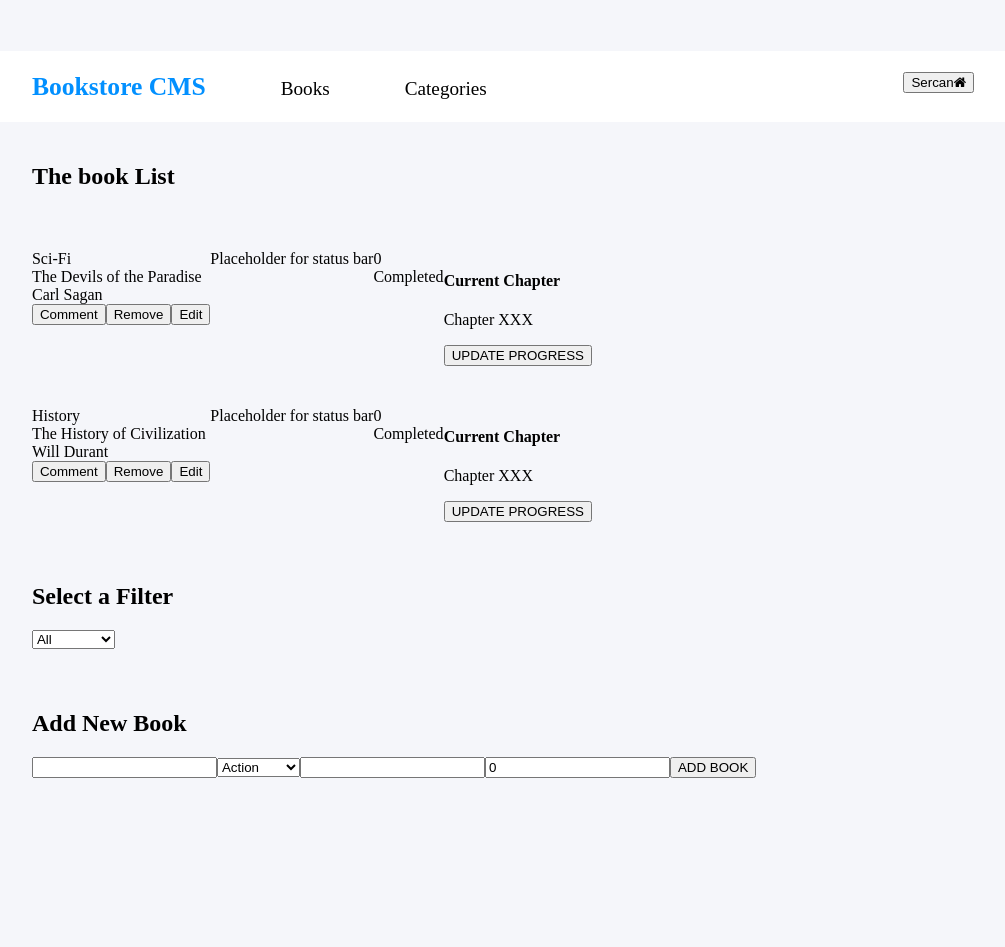
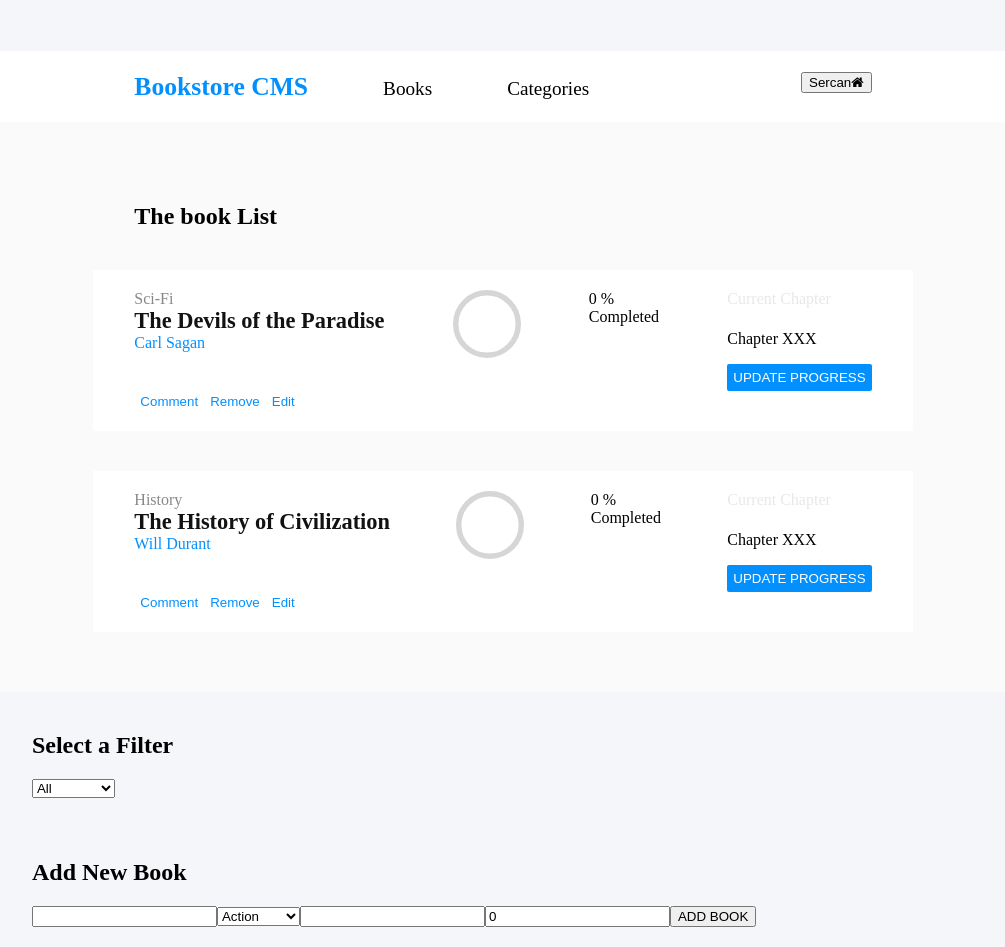
Before and after one commit to eypsrcnuygr/bookstore, a React (Create React App) app: page / in a window 1280 px wide. Shown: the whole page, without its empty margins (137-1142 px from the left). Before the commit the page ends 800 px from the top, so only its background shows below. Built offline with nearby package versions, Linux system fonts and the light colour scheme.

Commit message:
Style BookList

```diff
--- a/package.json
+++ b/package.json
@@ -19,6 +19,7 @@
     "font-awesome": "^4.7.0",
     "prop-types": "^15.7.2",
     "react": "^17.0.1",
+    "react-circular-progressbar": "^2.0.3",
     "react-dom": "^17.0.1",
     "react-redux": "^7.2.2",
     "react-scripts": "4.0.1",
--- a/src/App.css
+++ b/src/App.css
@@ -1,5 +1,10 @@
 body {
   background-color: white;
+  margin: 0 0;
+  background-color: #f5f6fa;
+}
+
+#root {
   margin: 0 10%;
   background-color: #f5f6fa;
 }
@@ -7,7 +12,7 @@ body {
 nav {
   margin-top: 5%;
   background-color: white;
-  padding: 2% 4%;
+  padding: 2% 14%;
 }
 
 a {
@@ -35,3 +40,67 @@ a {
 .btn {
   float: right;
 }
+
+.blue {
+  color: #0290ff;
+}
+
+.no-border {
+  border: none;
+  background-color: white;
+}
+
+#button-holder {
+  margin-top: 40px;
+}
+
+#book-title {
+  color: #121212;
+  font-size: 1.4rem;
+  font-weight: 800;
+}
+
+#book-category {
+  color:#888888;
+}
+
+.book-container {
+  background-color: white;
+  margin-bottom: 40px;
+  margin-left: 10%;
+  margin-right: 10%;
+  justify-content: space-between;
+}
+
+.book-container-container {
+  margin: 0 0;
+  background-color: #fafafa;
+  padding-top: 40px;
+  padding-bottom: 20px;
+}
+
+#book-list-heading {
+  padding-left: 14%;
+}
+
+.circular {
+  height: 68px;
+  width: 68px;
+}
+
+h4 {
+  margin-top: 0;
+  color: #e8e8e8;
+  font-weight: 400;
+}
+
+#update-button {
+  border: none;
+  background-color: #0290ff;
+  padding-top: 6px;
+  padding-bottom: 6px;
+  padding-right: 6px;
+  padding-left: 6px;
+  border-radius: 2px;
+  color: white;
+}
--- a/src/components/book.js
+++ b/src/components/book.js
@@ -1,47 +1,52 @@
 import React from 'react';
 import '../App.css';
+import { CircularProgressbar } from 'react-circular-progressbar';
+import 'react-circular-progressbar/dist/styles.css';
 
 const book = props => {
   const bookObjForBook = props.bookObj.bookObj;
   let i = 0;
 
   return (
-    <>
+    <div className="book-container-container">
       <h2 id="book-list-heading">The book List</h2>
 
       {bookObjForBook.filter(element => (!props.selectedFilter || props.selectedFilter === 'All' ? element : element.category === props.selectedFilter)).map(book => {
         i += 1;
         return (
-          <div key={i} className="flex">
+          <div key={i}>
+            <div className="flex book-container">
               <div>
-              <div>{book.category}</div>
-              <div>{book.title}</div>
-              <div>{book.author}</div>
-              <div>
-                <button type="button">Comment</button>
-                <button onClick={() => props.handleRemove(book)} type="button">Remove</button>
-                <button type="button">Edit</button>
+                <div id="book-category">{book.category}</div>
+                <div id="book-title">{book.title}</div>
+                <div className="blue">{book.author}</div>
+                <div id="button-holder">
+                  <button className="blue no-border" type="button">Comment</button>
+                  <button onClick={() => props.handleRemove(book)} className="blue no-border" type="button">Remove</button>
+                  <button className="blue no-border" type="button">Edit</button>
                 </div>
               </div>
-            <div>
-              Placeholder for status bar
+              <div className="Oval-2">
+                <CircularProgressbar value={book.read} className="circular" />
               </div>
               <div>
-              {book.read}
+                {`${book.read} %`}
                 <div>
                   Completed
                 </div>
               </div>
-            <div>
+              <div className="chapter">
                 <h4>Current Chapter</h4>
                 <p>Chapter XXX</p>
-              <button type="button">UPDATE PROGRESS</button>
+                <button type="button" id="update-button">UPDATE PROGRESS</button>
               </div>
             </div>
+          </div>
+
         );
       })}
 
-    </>
+    </div>
   );
 };
 export default book;
```
Also changed, not shown: 1 other file (tests, documents, lock files or other folders). Lines whose indentation alone changed are shown as unchanged.
